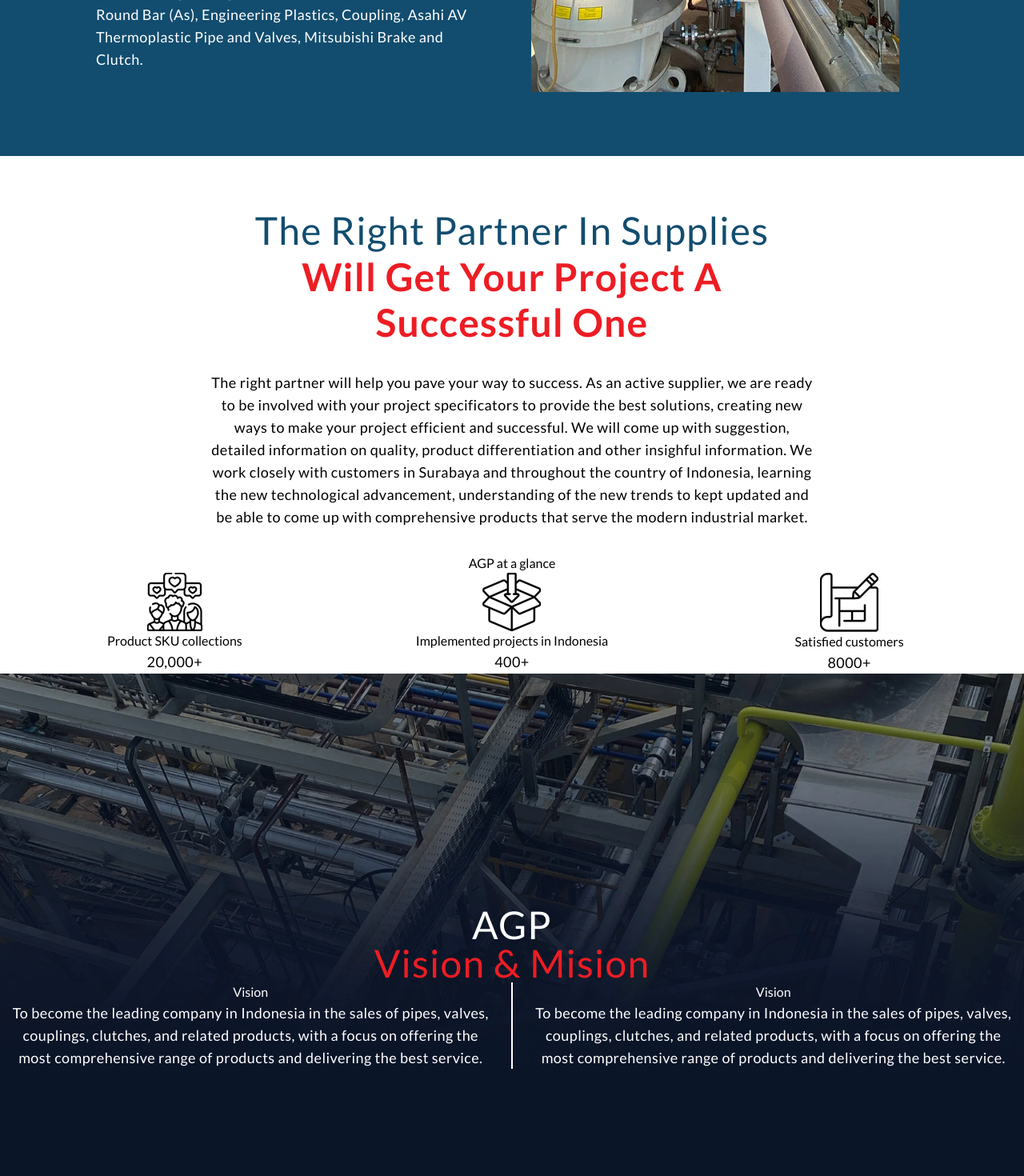
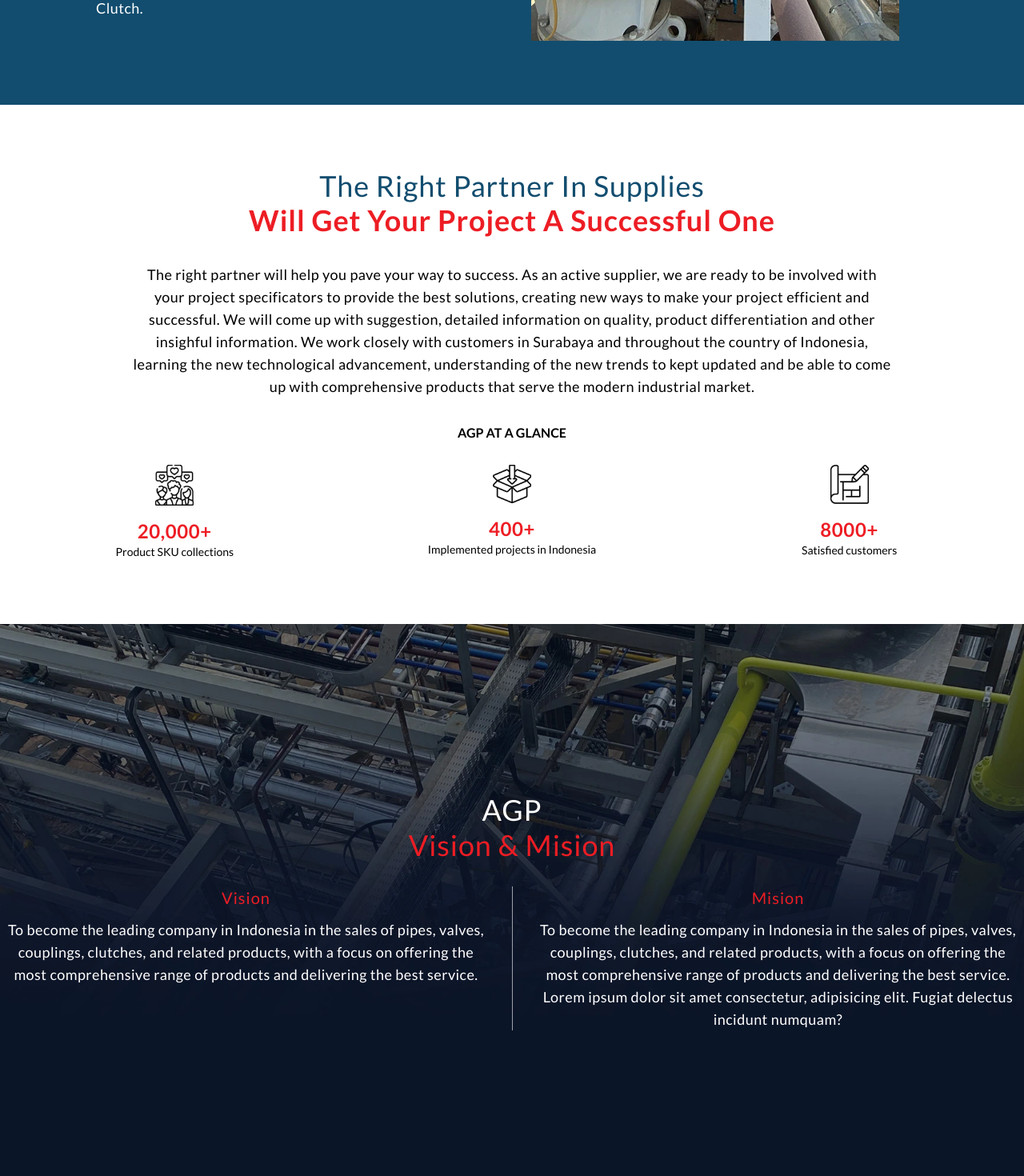
Before and after one commit to Davitaridani/agp, a Next.js app: page /about in a window 1280 px wide. Shown: the part 1060-2530 px from the top of the page at 80% size. Built offline with nearby package versions, Linux system fonts and the light colour scheme.

Commit message:
styling page about

```diff
--- a/src/app/about/page.tsx
+++ b/src/app/about/page.tsx
@@ -10,8 +10,8 @@ const About = () => {
 			<section className={`${styling.bg_hero} flex items-end pb-16`} >
 				<div className="container">
 					<div className="text-center">
-						<p className='uppercase text-red'>About US</p>
-						<h1 className='font-bold text-darkBlue'>Customer At Surabaya & Throughout
+						<p className='uppercase text-red font-semibold text-base'>About US</p>
+						<h1 className='font-bold text-darkBlue leading-[1]'>Customer At Surabaya & Throughout
 							<span className='block'> The Country Choose AGP,</span>
 							<span className='text-red block'>Then Remain For The Long Term </span></h1>
 					</div>
@@ -20,7 +20,7 @@ const About = () => {
 
 			<section className='bg-darkBlue'>
 				<div className="container text-white">
-					<div className="flex flex-row justify-center gap-12 py-20">
+					<div className="flex flex-row justify-center gap-12">
 						<div className="basis-2/5">
 							<div className="">
 								<h3 className='font-light mb-4'>
@@ -43,24 +43,24 @@ const About = () => {
 				</div>
 			</section>
 
-			<section>
+			<section >
 				<div className="container_content">
-					<div className="mb-8 w-auto md:w-3/5 mx-auto text-center">
-						<h1 className='text-red leading-[1.2] font-bold mb-8'>
+					<div className="mb-8 w-auto md:w-9/12 mx-auto text-center">
+						<h3 className='text-red leading-[1.2] font-bold mb-8'>
 							<span className='block text-darkBlue font-normal'>The Right Partner In Supplies</span>
-							Will Get Your Project A Successful One</h1>
+							Will Get Your Project A Successful One</h3>
 						<p>The right partner will help you pave your way to success. As an active supplier, we are ready to be involved with your project specificators to provide the best solutions, creating new ways to make your project efficient and successful. We will come up with suggestion, detailed information on quality, product differentiation and other insighful information. We work closely with customers in Surabaya and throughout the country of Indonesia, learning the new technological advancement, understanding of the new trends to kept updated and be able to come up with comprehensive products that serve the modern industrial market.</p>
 					</div>
 
 					<div className="items-center text-center">
-						<h5>AGP at a glance</h5>
+						<h5 className='uppercase mb-7 font-semibold'>AGP at a glance</h5>
 						<div className="flex flex-row ">
 							{iconAbout.map((item, index) => (
 								<div className="md:basis-2/6 basis-full flex justify-center" key={index}>
 									<div className="text-center ">
-										<Image src={item.icon} alt='images' className='mx-auto' />
-										<h5>{item.text}</h5>
-										<p>{item.count}</p>
+										<Image src={item.icon} alt='icon' className='mx-auto w-12 mb-4' />
+										<p className='text-red text-2xl font-semibold'>{item.count}</p>
+										<h5 className='text-sm'>{item.text}</h5>
 									</div>
 								</div>
 							))}
@@ -69,22 +69,21 @@ const About = () => {
 				</div>
 			</section>
 
-			<section className={`${styling.bg_cover_about} flex items-center`}>
+			<section className={`${styling.bg_cover_about} flex items-center py-0`}>
 				<div className="container_content">
-					<h1 className="text-center text-white">AGP <span className='block text-red'>Vision & Mision
-					</span></h1>
-
-					<div className="items__row justify-center gap-5 text-white text-center">
+					<h3 className="text-center text-white mb-8">AGP <span className='block text-red mt-1'>Vision & Mision
+					</span></h3>
+					<div className="items__row justify-center gap-8 text-white text-center">
 						<div className="basis-1/2 ">
-							<h5>Vision</h5>
-							<p>To become the leading company in Indonesia in the sales of pipes, valves, couplings, clutches, and related products, with a focus on offering the most comprehensive range of products and delivering the best service.</p>
+							<h5 className='text-red text-xl mb-3 tracking-wider'>Vision</h5>
+							<p className=''>To become the leading company in Indonesia in the sales of pipes, valves, couplings, clutches, and related products, with a focus on offering the most comprehensive range of products and delivering the best service.</p>
 						</div>
-						<div className="md:border-r-2 border-b-2 border-white">
+						<div className="md:border-r border-b border-gray">
 
 						</div>
 						<div className="basis-1/2">
-							<h5>Vision</h5>
-							<p>To become the leading company in Indonesia in the sales of pipes, valves, couplings, clutches, and related products, with a focus on offering the most comprehensive range of products and delivering the best service.</p>
+							<h5 className='text-red text-xl mb-3 tracking-wider'>Mision</h5>
+							<p>To become the leading company in Indonesia in the sales of pipes, valves, couplings, clutches, and related products, with a focus on offering the most comprehensive range of products and delivering the best service. Lorem ipsum dolor sit amet consectetur, adipisicing elit. Fugiat delectus incidunt numquam?</p>
 						</div>
 					</div>
 				</div>
--- a/src/app/globals.css
+++ b/src/app/globals.css
@@ -32,7 +32,7 @@
   }
 
   section {
-    @apply lg:pt-16 pt-12;
+    @apply lg:py-20 py-12;
   }
 }
 
```
